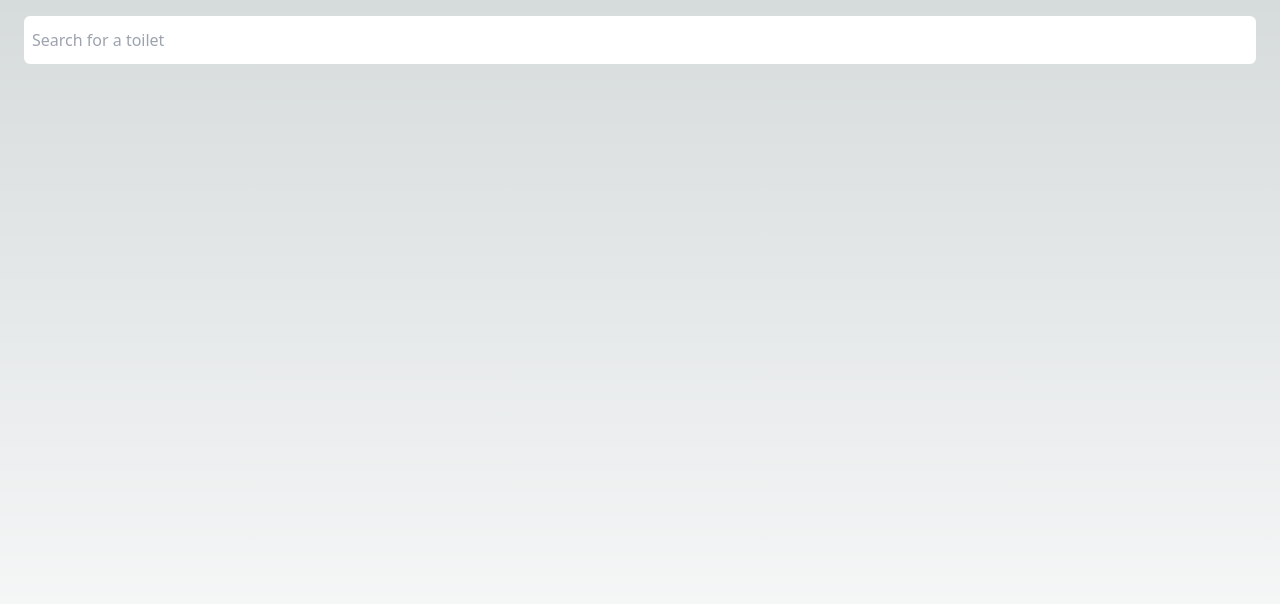
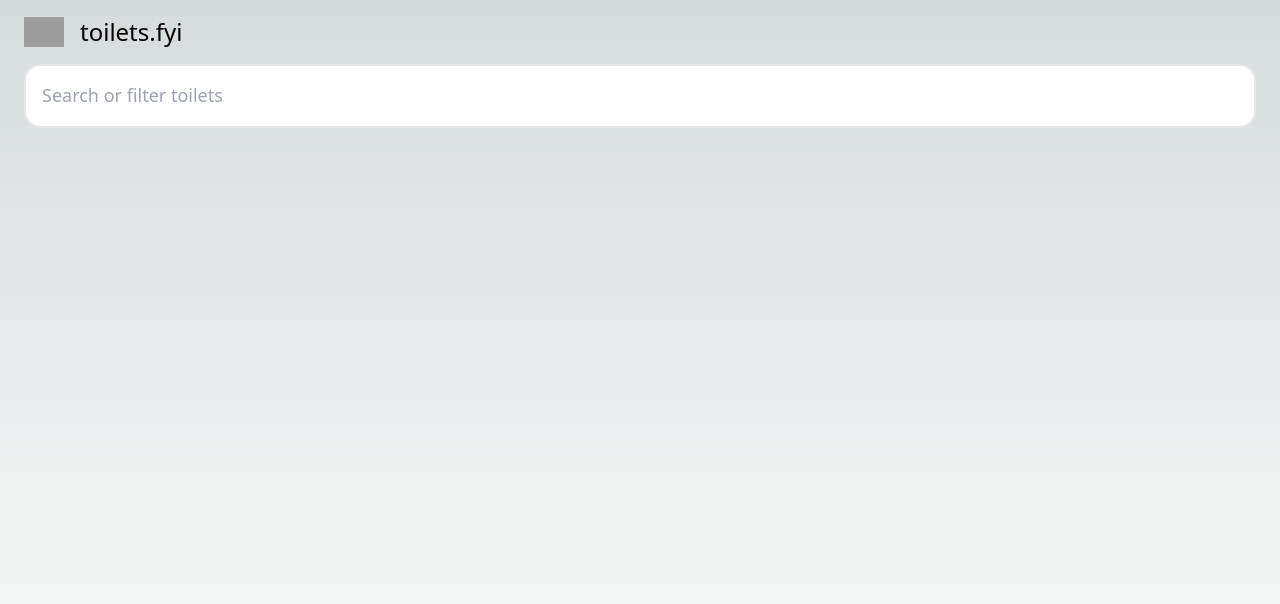
Before and after one commit to jmsundin/toilets.fyi-frontend, a Next.js app: page / in a window 1280 px wide. Shown: the top 604 px of the page. Built offline with nearby package versions, Linux system fonts and the light colour scheme; no server answers; grey boxes are pictures that could not be loaded.

Commit message:
added header with nav and search input with styles

```diff
--- a/src/pages/index.tsx
+++ b/src/pages/index.tsx
@@ -21,10 +21,14 @@ export default function Home(props: { items: Toilet[] }) {
 
   return (
     <Fragment>
-      <header className="w-full h-16">
-          <nav className="w-full h-full pt-4 pl-6 pr-6">
-            <div className="w-full h-full">
-              <input type="text" className="w-full h-full rounded-md p-2" placeholder="Search for a toilet" />
+      <header className="z-10 fixed top-0 w-full h-32">
+          <nav className="flex flex-col gap-4 w-full h-full pt-4 pl-6 pr-6" style={{"background": "hsl(var(--background)"}}>
+            <Link href="/" className="flex flex-row gap-4 items-center" aria-label="logo">
+              <Image src={logo} width={40} height={40} alt="logo" />
+              <span className="text-2xl font-sans">toilets.fyi</span>
+            </Link>
+            <div className="w-full h-16">
+              <input type="text" className="w-full h-full rounded-2xl border-2 p-4 placeholder:text-lg placeholder:text-sans" placeholder="Search or filter toilets" />
             </div>
           </nav>
         </header>
```
